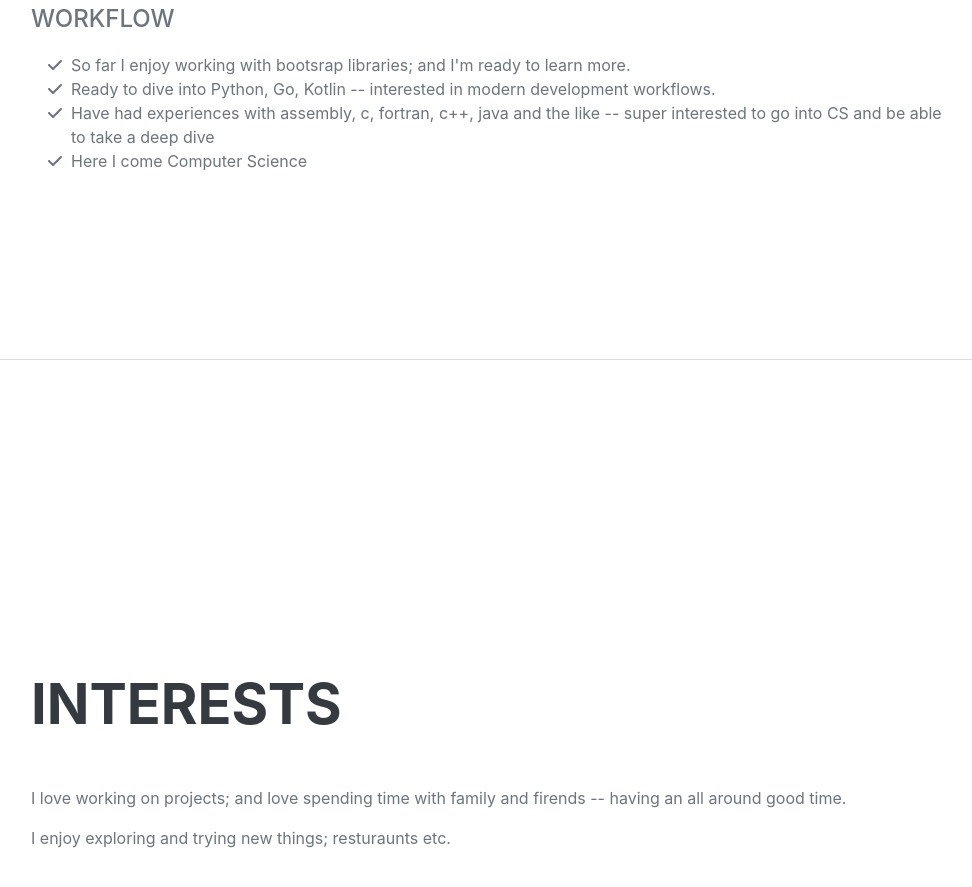
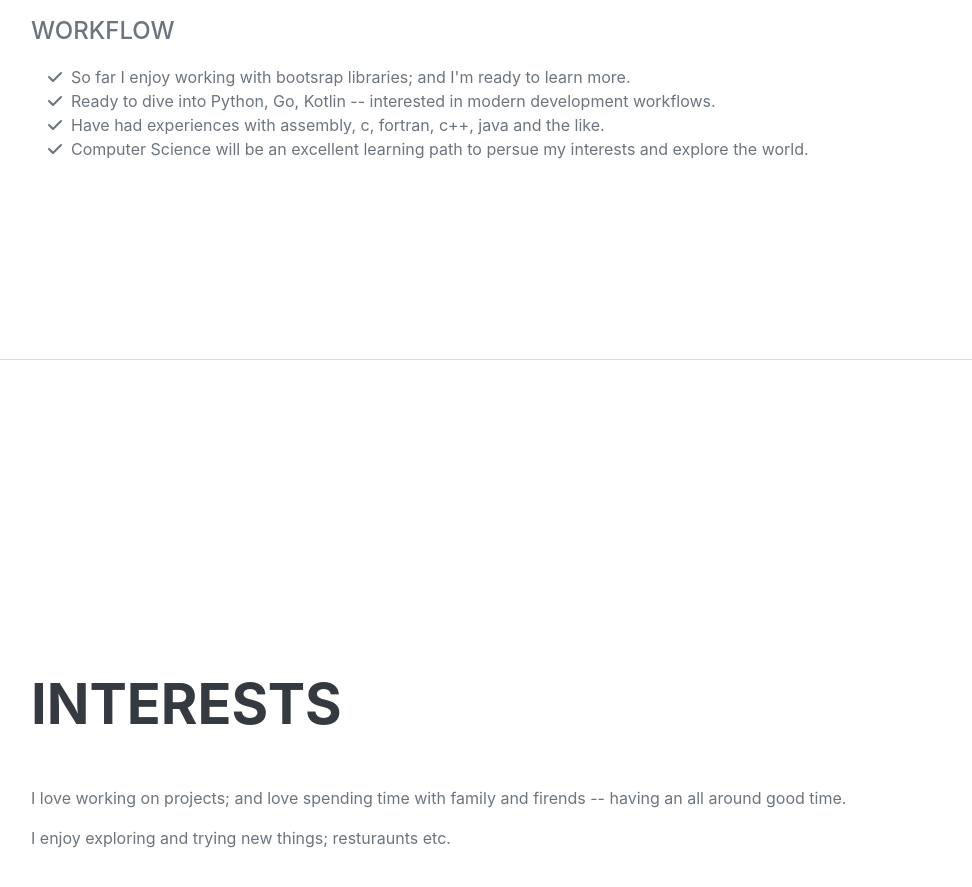
Before and after one commit to eduardodothost/resume, a plain HTML site: page index.html in a window 1280 px wide. Shown: the part 3090-3977 px from the top of the page, without its empty margins (289-1261 px from the left). Drawn offline with nearby package versions, Linux system fonts and the light colour scheme; a web font is replaced by a local one.

Commit message:
Edited the index.html

```diff
--- a/index.html
+++ b/index.html
@@ -166,11 +166,11 @@
                         </li>
                         <li>
                             <span class="fa-li"><i class="fas fa-check"></i></span>
-                            Have had experiences with assembly, c, fortran, c++, java and the like -- super interested to go into CS and be able to take a deep dive
+                            Have had experiences with assembly, c, fortran, c++, java and the like.
                         </li>
                         <li>
                             <span class="fa-li"><i class="fas fa-check"></i></span>
-                            Here I come Computer Science
+                            Computer Science will be an excellent learning path to persue my interests and explore the world.
                         </li>
                     </ul>
                 </div>
```
